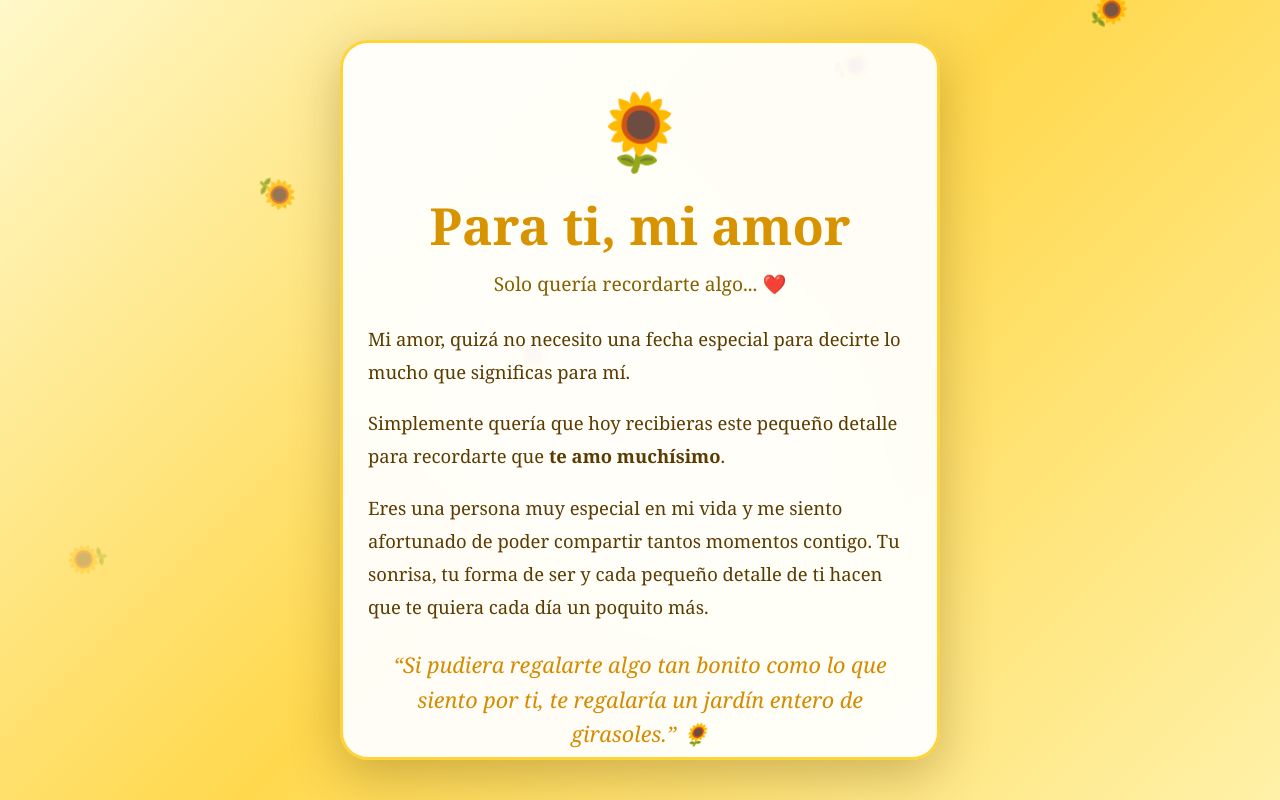
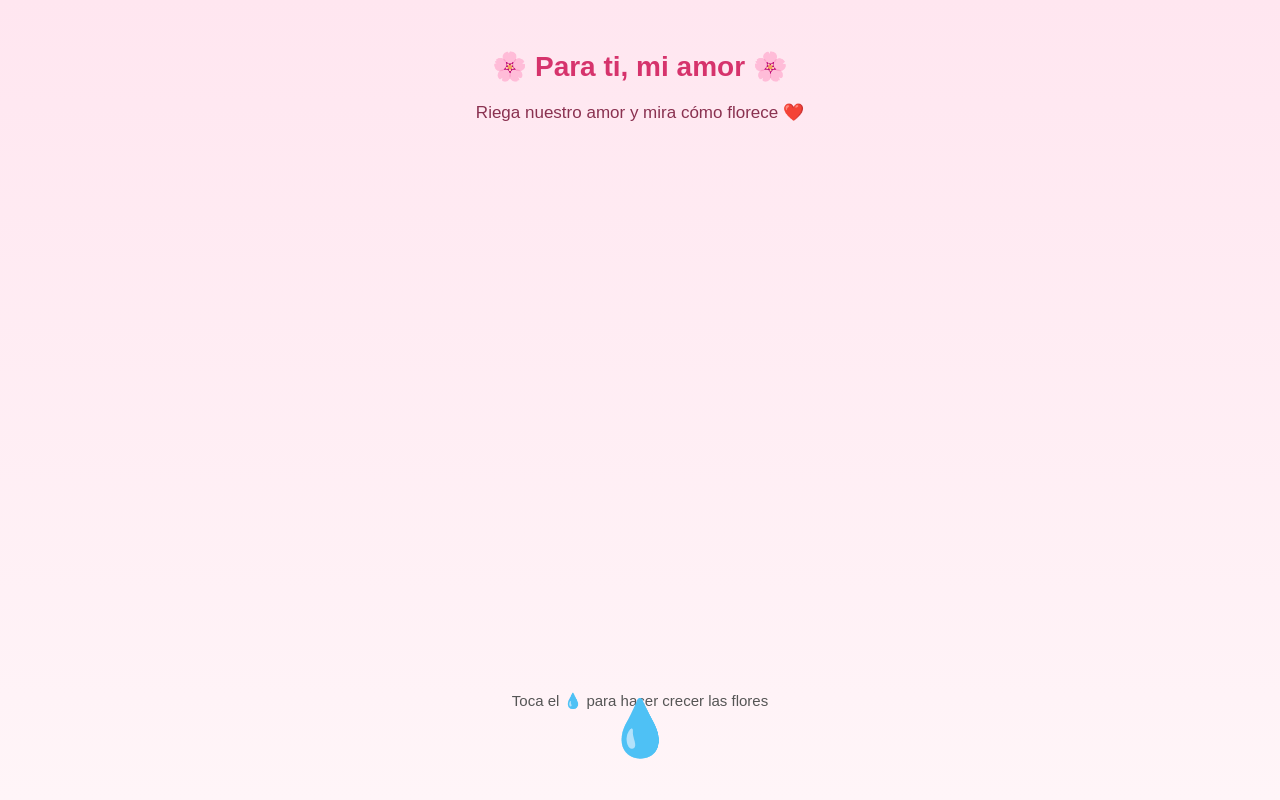
Before and after one commit to MayR92/Para-mi-amor-, a plain HTML site: page index.html in a window 1280 px wide. Drawn offline with Linux system fonts and the light colour scheme.

Commit message:
Refactor HTML structure and update styles

```diff
--- a/index.html
+++ b/index.html
@@ -3,191 +3,133 @@
 <head>
     <meta charset="UTF-8">
     <meta name="viewport" content="width=device-width, initial-scale=1.0">
-
-<title>Para ti, mi amor 🌻❤️</title>
+    <title>Para el amor de mi vida ❤️</title>
 
     <style>
         * {
-  margin: 0;
-  padding: 0;
             box-sizing: border-box;
         }
 
         body {
+            margin: 0;
             min-height: 100vh;
             overflow: hidden;
+            background: linear-gradient(to bottom, #ffe6f0, #fff5f8);
+            font-family: Arial, sans-serif;
             display: flex;
             justify-content: center;
             align-items: center;
-  background: linear-gradient(135deg, #fff8c9, #ffd84d, #fff1a8);
-  font-family: Georgia, serif;
-  color: #5b3b00;
         }
 
-/* Luz de fondo */
-.luz {
-  position: fixed;
-  width: 300px;
-  height: 300px;
-  border-radius: 50%;
-  background: rgba(255,255,255,0.45);
-  filter: blur(50px);
-  animation: luz 4s infinite alternate;
-}
-
-@keyframes luz {
-  from {
-    transform: scale(.8);
-  }
-  to {
-    transform: scale(1.3);
-  }
-}
-
-/* Carta */
-.carta {
-  width: 90%;
-  max-width: 600px;
-  max-height: 90vh;
-  overflow-y: auto;
-  padding: 35px 25px;
-  background: rgba(255,255,255,.94);
-  border-radius: 28px;
+        .contenedor {
             text-align: center;
-  box-shadow: 0 15px 50px rgba(90,60,0,.3);
-  border: 3px solid #ffd43b;
-  z-index: 5;
-  animation: aparecer 1.5s ease;
-}
-
-@keyframes aparecer {
-  from {
-    opacity: 0;
-    transform: translateY(40px);
-  }
-  to {
-    opacity: 1;
-    transform: translateY(0);
-  }
-}
-
-/* Girasol */
-.girasol {
-  font-size: 75px;
-  display: inline-block;
-  animation: balanceo 3s infinite ease-in-out;
-}
-
-@keyframes balanceo {
-  0%,100% {
-    transform: rotate(-7deg);
-  }
-  50% {
-    transform: rotate(7deg);
-  }
+            width: 100%;
+            height: 100vh;
+            position: relative;
         }
 
         h1 {
-  margin-top: 10px;
-  font-size: clamp(2rem, 8vw, 3.2rem);
-  color: #d89400;
-}
-
-.subtitulo {
-  margin-top: 10px;
-  font-size: 1.2rem;
-  color: #856000;
+            margin-top: 50px;
+            color: #d6336c;
+            font-size: 28px;
         }
 
         .mensaje {
-  margin-top: 25px;
-  font-size: 1.15rem;
-  line-height: 1.8;
-  text-align: left;
+            color: #8a3150;
+            font-size: 17px;
+            margin: 10px 25px;
         }
 
-.mensaje p {
-  margin-bottom: 18px;
+        .jardin {
+            position: absolute;
+            bottom: 0;
+            left: 50%;
+            transform: translateX(-50%);
+            width: 300px;
+            height: 400px;
         }
 
-.frase {
-  text-align: center;
-  color: #d58b00;
-  font-size: 1.35rem;
-  font-style: italic;
-  margin: 25px 5px;
-  line-height: 1.6;
+        .tallo {
+            position: absolute;
+            bottom: 0;
+            left: 50%;
+            width: 8px;
+            height: 0;
+            background: #3c9b4a;
+            border-radius: 10px;
+            transform: translateX(-50%);
+            transition: height 3s ease;
+        }
+
+        .flor {
+            position: absolute;
+            font-size: 65px;
+            opacity: 0;
+            transform: scale(0);
+            transition: all 1s ease;
+        }
+
+        .flor1 {
+            left: 20px;
+            top: 120px;
+        }
+
+        .flor2 {
+            left: 105px;
+            top: 45px;
+        }
+
+        .flor3 {
+            right: 20px;
+            top: 120px;
+        }
+
+        .flor4 {
+            left: 105px;
+            top: 170px;
+            font-size: 55px;
+        }
+
+        .agua {
+            position: absolute;
+            bottom: 30px;
+            left: 50%;
+            transform: translateX(-50%);
+            font-size: 55px;
+            cursor: pointer;
+            animation: mover 1.5s infinite;
+            z-index: 10;
+        }
+
+        .instruccion {
+            position: absolute;
+            bottom: 90px;
+            width: 100%;
+            color: #555;
+            font-size: 15px;
         }
 
         .final {
-  margin-top: 25px;
-  font-size: 1.5rem;
+            position: absolute;
+            left: 50%;
+            top: 52%;
+            transform: translate(-50%, -50%);
+            width: 90%;
+            max-width: 500px;
+            color: #d6336c;
+            font-size: 24px;
             font-weight: bold;
-  color: #c98500;
+            opacity: 0;
+            transition: opacity 2s ease;
         }
 
-.corazon {
-  display: inline-block;
-  color: #e53935;
-  animation: latir 1s infinite;
+        @keyframes mover {
+            0%, 100% {
+                transform: translateX(-50%) translateY(0);
             }
 
-@keyframes latir {
-  0%,100% {
-    transform: scale(1);
-  }
             50% {
-    transform: scale(1.3);
-  }
-}
-
-/* Girasoles que caen */
-.flor {
-  position: fixed;
-  top: -70px;
-  font-size: 35px;
-  z-index: 1;
-  animation: caer linear infinite;
-}
-
-@keyframes caer {
-  0% {
-    transform: translateY(-80px) rotate(0deg);
-    opacity: 0;
-  }
-
-  10% {
-    opacity: 1;
-  }
-
-  100% {
-    transform: translateY(110vh) rotate(360deg);
-    opacity: 0;
-  }
-}
-
-.f1 { left: 5%; animation-duration: 7s; }
-.f2 { left: 20%; animation-duration: 9s; animation-delay: 2s; }
-.f3 { left: 40%; animation-duration: 8s; animation-delay: 1s; }
-.f4 { left: 65%; animation-duration: 10s; animation-delay: 3s; }
-.f5 { left: 85%; animation-duration: 7s; animation-delay: 4s; }
-
-@media(max-width:480px) {
-
-  .carta {
-    padding: 25px 18px;
-  }
-
-  .girasol {
-    font-size: 60px;
-  }
-
-  .mensaje {
-    font-size: 1.05rem;
-  }
-
-  .frase {
-    font-size: 1.2rem;
+                transform: translateX(-50%) translateY(-10px);
             }
         }
     </style>
@@ -195,71 +137,87 @@ h1 {
 
 <body>
 
-<div class="luz"></div>
+<div class="contenedor">
 
-<!-- Girasoles flotando -->
-<div class="flor f1">🌻</div>
-<div class="flor f2">🌻</div>
-<div class="flor f3">🌻</div>
-<div class="flor f4">🌻</div>
-<div class="flor f5">🌻</div>
+    <h1>🌸 Para ti, mi amor 🌸</h1>
 
-<div class="carta">
-
-  <div class="girasol">🌻</div>
-
-  <h1>Para ti, mi amor</h1>
-
-  <div class="subtitulo">
-    Solo quería recordarte algo... ❤️
+    <div class="mensaje">
+        Riega nuestro amor y mira cómo florece ❤️
     </div>
 
-  <div class="mensaje">
+    <div class="jardin">
 
-    <p>
-      Mi amor, quizá no necesito una fecha especial para decirte
-      lo mucho que significas para mí.
-    </p>
+        <div class="tallo" id="tallo"></div>
 
-    <p>
-      Simplemente quería que hoy recibieras este pequeño detalle
-      para recordarte que <strong>te amo muchísimo</strong>.
-    </p>
-
-    <p>
-      Eres una persona muy especial en mi vida y me siento
-      afortunado de poder compartir tantos momentos contigo.
-      Tu sonrisa, tu forma de ser y cada pequeño detalle de ti
-      hacen que te quiera cada día un poquito más.
-    </p>
-
-    <div class="frase">
-      “Si pudiera regalarte algo tan bonito como lo que siento
-      por ti, te regalaría un jardín entero de girasoles.” 🌻
-    </div>
-
-    <p>
-      Nunca quiero que dudes de lo importante que eres para mí.
-      Quiero seguir cuidándote, apoyándote, haciéndote sonreír
-      y estando a tu lado en los buenos y en los malos momentos.
-    </p>
-
-    <p>
-      Gracias simplemente por existir y por formar parte de mi vida.
-      No sabes cuánto te amo y lo mucho que deseo seguir
-      construyendo momentos bonitos contigo.
-    </p>
+        <div class="flor flor1">🌹</div>
+        <div class="flor flor2">🌷</div>
+        <div class="flor flor3">🌹</div>
+        <div class="flor flor4">🌸</div>
 
     </div>
 
-  <div class="final">
-    Te amo muchísimo, mi vida
-    <span class="corazon">❤️</span>
-    <br>
-    🌻 Siempre tú 🌻
+    <div class="instruccion" id="instruccion">
+        Toca el 💧 para hacer crecer las flores
+    </div>
+
+    <div class="agua" id="agua">
+        💧
+    </div>
+
+    <div class="final" id="final">
+        🌹 Nuestro amor florece cada día 🌹<br><br>
+        Te amo muchísimo ❤️
     </div>
 
 </div>
 
+<script>
+
+    const agua = document.getElementById("agua");
+    const tallo = document.getElementById("tallo");
+    const flores = document.querySelectorAll(".flor");
+    const instruccion = document.getElementById("instruccion");
+    const final = document.getElementById("final");
+
+    let riegos = 0;
+
+    agua.addEventListener("click", function () {
+
+        riegos++;
+
+        tallo.style.height = (riegos * 70) + "px";
+
+        if (riegos >= 1) {
+            flores[0].style.opacity = "1";
+            flores[0].style.transform = "scale(1)";
+        }
+
+        if (riegos >= 2) {
+            flores[1].style.opacity = "1";
+            flores[1].style.transform = "scale(1)";
+        }
+
+        if (riegos >= 3) {
+            flores[2].style.opacity = "1";
+            flores[2].style.transform = "scale(1)";
+        }
+
+        if (riegos >= 4) {
+            flores[3].style.opacity = "1";
+            flores[3].style.transform = "scale(1)";
+        }
+
+        if (riegos >= 5) {
+
+            agua.style.display = "none";
+            instruccion.style.display = "none";
+
+            final.style.opacity = "1";
+        }
+
+    });
+
+</script>
+
 </body>
 </html>
```
Lines whose indentation alone changed are shown as unchanged.
